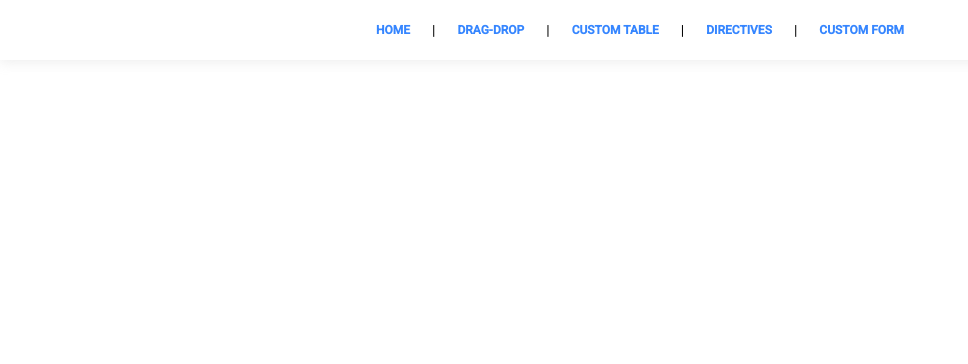
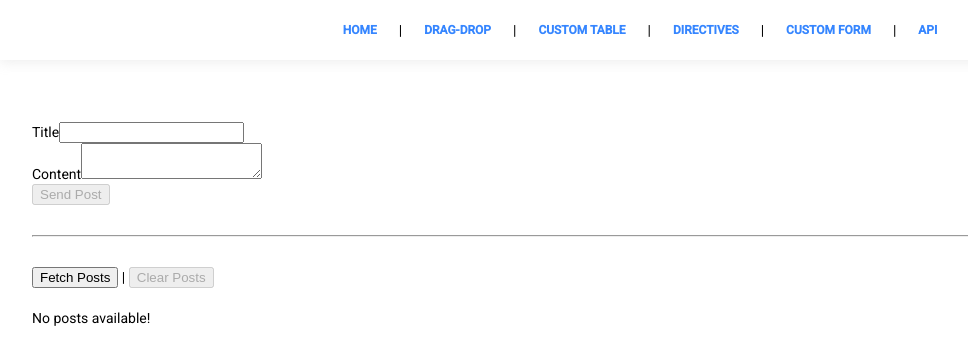
Before and after one commit to amandasimonds/angular-sandbox, an Angular app: page /api in a window 1280 px wide. Before the commit this address led to /. Shown: the top 364 px of the page, without its empty margins (0-968 px from the left). Built offline with nearby package versions, Linux system fonts and the light colour scheme.

Commit message:
trying api proxy thing, and scroll stylinng

```diff
--- a/angular.json
+++ b/angular.json
@@ -76,7 +76,8 @@
               "browserTarget": "angular-sandbox:build:production"
             },
             "development": {
-              "browserTarget": "angular-sandbox:build:development"
+              "browserTarget": "angular-sandbox:build:development",
+              "proxyConfig": "src/proxy.conf.json"
             }
           },
           "defaultConfiguration": "development"
--- /dev/null
+++ b/db.json
@@ -0,0 +1,19 @@
+{
+  "posts": [
+    {
+      "id": 1,
+      "title": "json-server",
+      "author": "typicode"
+    }
+  ],
+  "comments": [
+    {
+      "id": 1,
+      "body": "some comment",
+      "postId": 1
+    }
+  ],
+  "profile": {
+    "name": "typicode"
+  }
+}
--- /dev/null
+++ b/src/app/api/api.component.html
@@ -0,0 +1,57 @@
+<div class="container">
+    <div class="row">
+      <div class="col-xs-12 col-md-6 col-md-offset-3">
+        <form #postForm="ngForm" (ngSubmit)="onCreatePost(postForm.value)">
+          <div class="form-group">
+            <label for="title">Title</label>
+            <input
+              type="text"
+              class="form-control"
+              id="title"
+              required
+              ngModel
+              name="title"
+            />
+          </div>
+          <div class="form-group">
+            <label for="content">Content</label>
+            <textarea
+              class="form-control"
+              id="content"
+              required
+              ngModel
+              name="content"
+            ></textarea>
+          </div>
+          <button
+            class="btn btn-primary"
+            type="submit"
+            [disabled]="!postForm.valid"
+          >
+            Send Post
+          </button>
+        </form>
+      </div>
+    </div>
+    <hr />
+    <div class="row">
+      <div class="col-xs-12 col-md-6 col-md-offset-3">
+        <button class="btn btn-primary" (click)="onFetchPosts()">
+          Fetch Posts
+        </button>
+        |
+        <button
+          class="btn btn-danger"
+          [disabled]="loadedPosts.length < 1"
+          (click)="onClearPosts()"
+        >
+          Clear Posts
+        </button>
+      </div>
+    </div>
+    <div class="row">
+      <div class="col-xs-12 col-md-6 col-md-offset-3">
+        <p>No posts available!</p>
+      </div>
+    </div>
+  </div>
--- /dev/null
+++ b/src/app/api/api.component.scss
@@ -0,0 +1,7 @@
+.container {
+    margin-top: 30px;
+  }
+
+  .row {
+    margin: 20px 0;
+  }
--- /dev/null
+++ b/src/app/api/api.component.ts
@@ -0,0 +1,41 @@
+import { HttpClient } from '@angular/common/http';
+import { Component, OnInit } from '@angular/core';
+
+@Component({
+  selector: 'app-api',
+  templateUrl: './api.component.html',
+  styleUrls: ['./api.component.scss']
+})
+export class ApiComponent implements OnInit {
+
+  loadedPosts = [];
+  public apiUrl = 'localhost:3000'
+
+  constructor(private http: HttpClient) {}
+
+  ngOnInit() {}
+
+  onCreatePost(postData: { title: string; content: string }) {
+    this.http.post(
+      `${this.apiUrl}/posts`,
+      postData
+    ).subscribe(responseData => {
+      console.log(responseData);
+    });
+    console.log(postData);
+  }
+
+  onFetchPosts() {
+    // Send Http request
+    this.http.get(
+      `${this.apiUrl}/posts`
+    ).subscribe(data => {
+      console.log(data);
+    });
+  }
+
+  onClearPosts() {
+    // Send Http request
+  }
+
+}
--- a/src/app/app-routing.module.ts
+++ b/src/app/app-routing.module.ts
@@ -1,6 +1,7 @@
 import { NgModule } from '@angular/core';
 import { RouterModule, Routes } from '@angular/router';
 import { AdvancedSearchControlComponent } from './advanced-search-control/advanced-search-control.component';
+import { ApiComponent } from './api/api.component';
 import { DirectivesComponent } from './directives/directives.component';
 import { DragDropComponent } from './drag-drop/drag-drop.component';
 import { HomeComponent } from './home/home.component';
@@ -26,6 +27,10 @@ const routes: Routes = [
 	{
 		path: 'custom-form',
 		component: AdvancedSearchControlComponent
+	},
+	{
+		path: 'api',
+		component: ApiComponent
 	}
 ];
 
--- a/src/app/app.component.html
+++ b/src/app/app.component.html
@@ -3,7 +3,8 @@
     <a routerLink="drag-drop">Drag-drop</a> |
     <a routerLink="custom table">custom table</a> |
     <a routerLink="directives">Directives</a>|
-    <a routerLink="custom-form">Custom Form</a>
+    <a routerLink="custom-form">Custom Form</a> |
+    <a routerLink="api">API</a>
 </div>
 
 <div class="container">
--- a/src/app/app.component.ts
+++ b/src/app/app.component.ts
@@ -16,6 +16,12 @@ export class AppComponent {
     'Coconut Oil'
   ]
 
+  numbers =[
+    4,
+    2,
+    5
+  ]
+
   bundy = {
     leg: 4,
     fur: {
@@ -31,10 +37,44 @@ export class AppComponent {
     fur: 'tan'
   }
 
+  items = [
+    {
+      type: 'item',
+      name: 'Part',
+      selected: false
+    },
+    {
+      type: 'item',
+      name: 'Requirement',
+      selected: false
+    },
+    {
+      type: 'item',
+      name: 'Material',
+      selected: false
+    },
+    {
+      type: 'item',
+      name: 'Document',
+      selected: false
+    },
+    {
+      type: 'item',
+      name: 'EXH',
+      selected: false
+    },
+    {
+      type: 'item',
+      name: 'Stainless Steel',
+      selected: false
+    }
+];
+
   color = _.get(this.bean, "fur", this.bean.fur)
 
   ngOnInit(): void {
-    console.log(this.color);
+    const array = this.numbers.map(i => this.items[i]);
+    console.log(array);
   }
 
   public arrayStuff() {
--- a/src/app/home/home.component.html
+++ b/src/app/home/home.component.html
@@ -1,3 +1,14 @@
 <div class="splash">
     hello world
 </div>
+
+<div class="scroll ">
+    <h2>scroll box</h2>
+    <h2>scroll box</h2>
+    <h2>scroll box</h2>
+    <h2>scroll box</h2>
+    <h2>scroll box</h2>
+    <h2>scroll box</h2>
+    <h2>scroll box</h2>
+    <h2>scroll box</h2>
+</div>
--- a/src/app/home/home.component.scss
+++ b/src/app/home/home.component.scss
@@ -1,6 +1,23 @@
 .splash {
-    display: flex;
-    height: 50%;
-    align-items: center;
-    justify-content: center;
+  display: flex;
+  height: 50%;
+  align-items: center;
+  justify-content: center;
 }
+
+.scroll {
+  border: 2px solid gray;
+  width: 300px;
+  height: 200px;
+  overflow: auto;
+}
+
+::-webkit-scrollbar {
+  width: 20px;
+}
+::-webkit-scrollbar-thumb {
+  border: 5px solid rgba(0, 0, 0, 0);
+  background-clip: padding-box;
+  -webkit-border-radius: 20px;
+  background-color: rgba(0, 0, 0, 0.15);
+}
--- /dev/null
+++ b/src/proxy.conf.json
@@ -0,0 +1,6 @@
+{
+    "/api": {
+        "target": "http://localhost:3000",
+        "secure": false
+    }
+}
```
Also changed, not shown: src/app/app.module.ts (+7 -1 lines), 1 other file (tests, documents, lock files or other folders).
